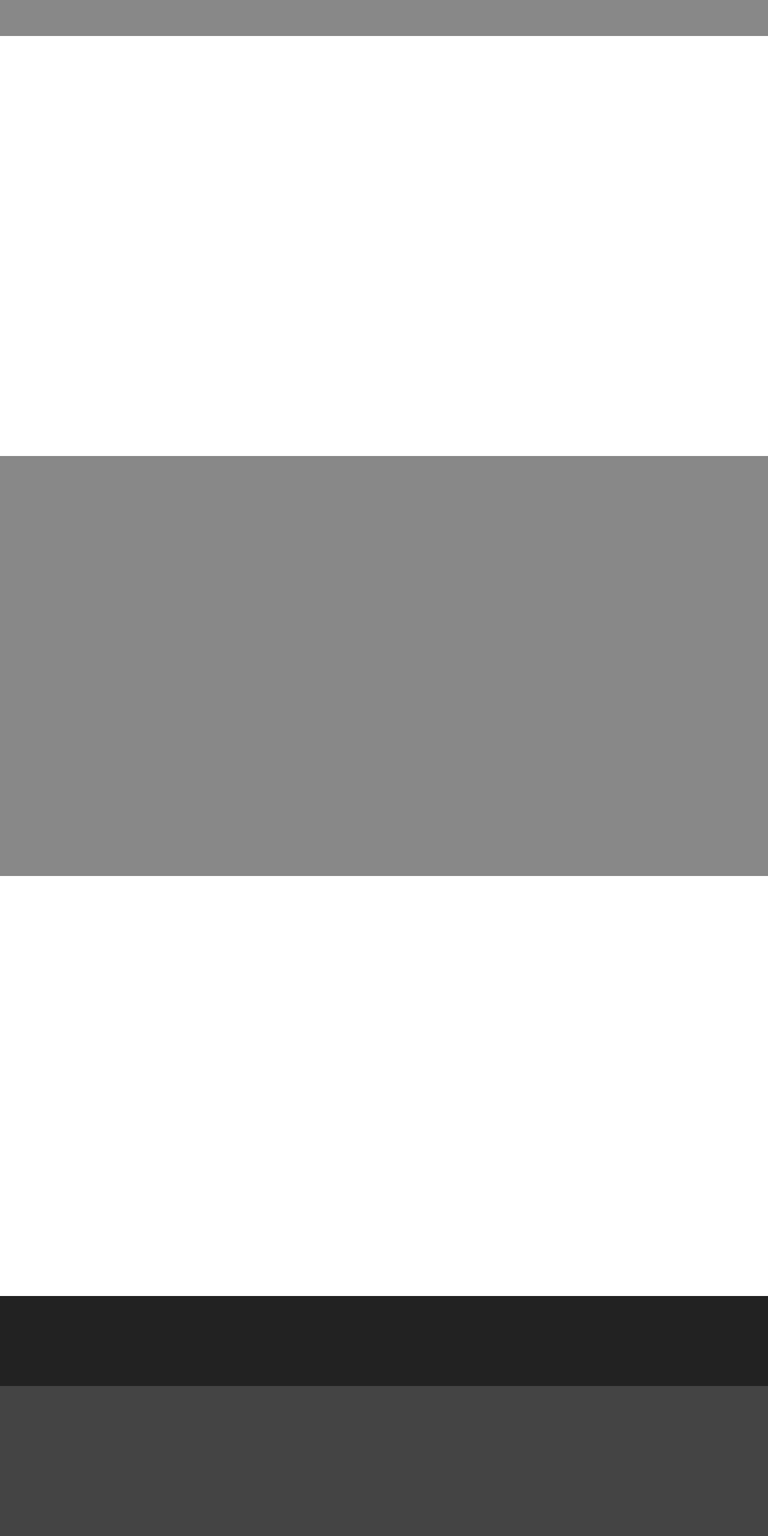
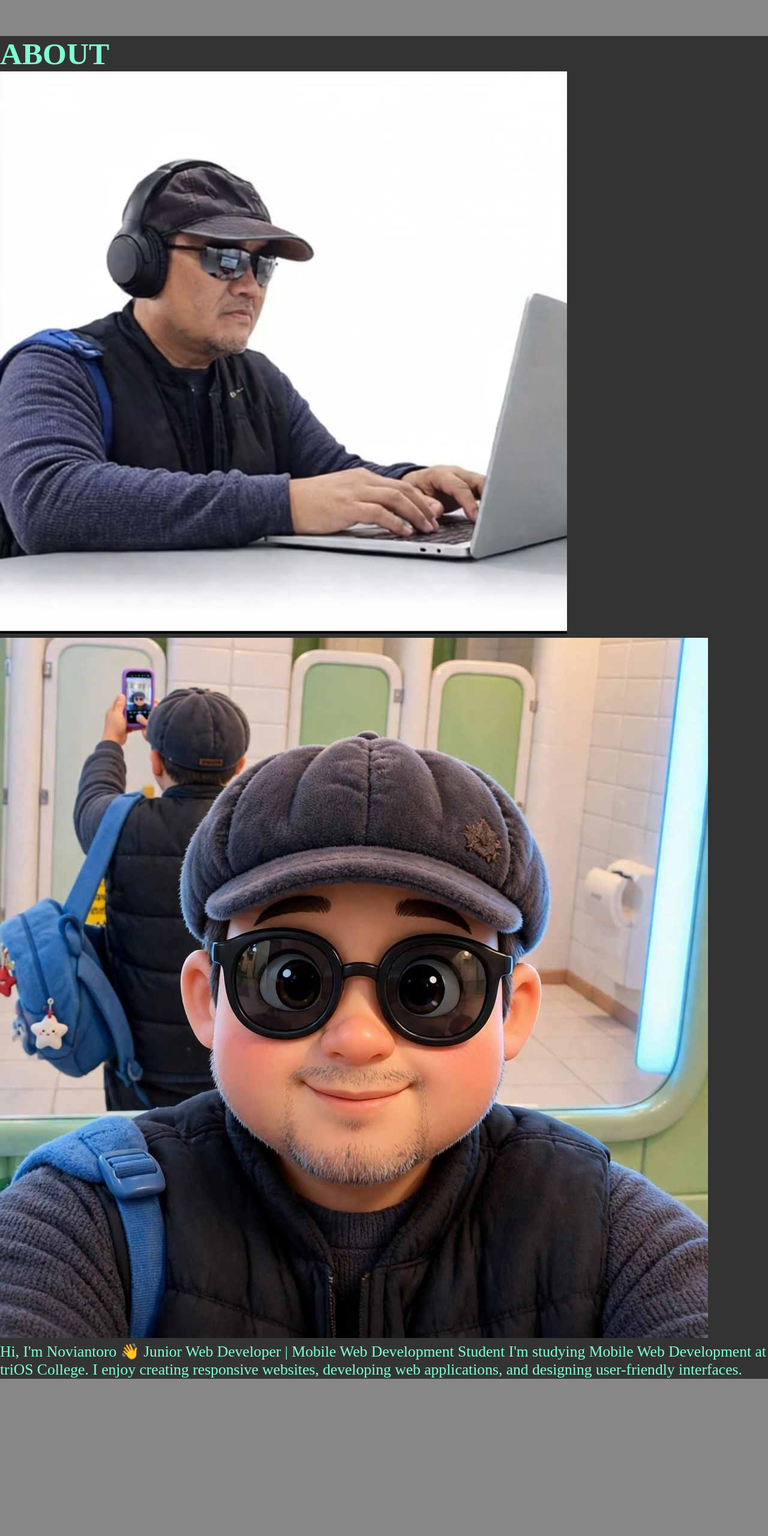
Before and after one commit to Novian333/novian333.github.io, a plain HTML site: page index.html in a window 1280 px wide. Shown: the part 1410-3970 px from the top of the page at 60% size. Before the commit the page ends 3720 px from the top, so only its background shows below. Drawn offline with Linux system fonts and the light colour scheme; a web font is replaced by a local one.

Commit message:
new file added assets/images/future.jpg and assets /images/my selfie.jpg, and modified index.html to include these images.

```diff
--- a/index.html
+++ b/index.html
@@ -22,10 +22,14 @@
 </nav>
 <main>
   <section id="about"></section>
-  <section id="work"></section>
+  <div id="about">
+    <h1>ABOUT</h1>
+    <img class="thumb" src="assets/images/future.jpg" alt="Novian 1">
+    <img class="thumb" src="assets/images/my selfie.jpg" alt="Novian 2">
+    <p>Hi, I'm Noviantoro 👋 Junior Web Developer | Mobile Web Development Student I'm studying Mobile Web Development at triOS College. I enjoy creating responsive websites, developing web applications, and designing user-friendly interfaces.</p>
+ <section id="work"></section>
   <section id="skills"></section>
   <section id="contact"></section>
-  </main>
 <footer></footer>
 </body>
 </html>
```
Also changed, not shown: assets/images/future.jpg (added), assets/images/my selfie.jpg (added).
